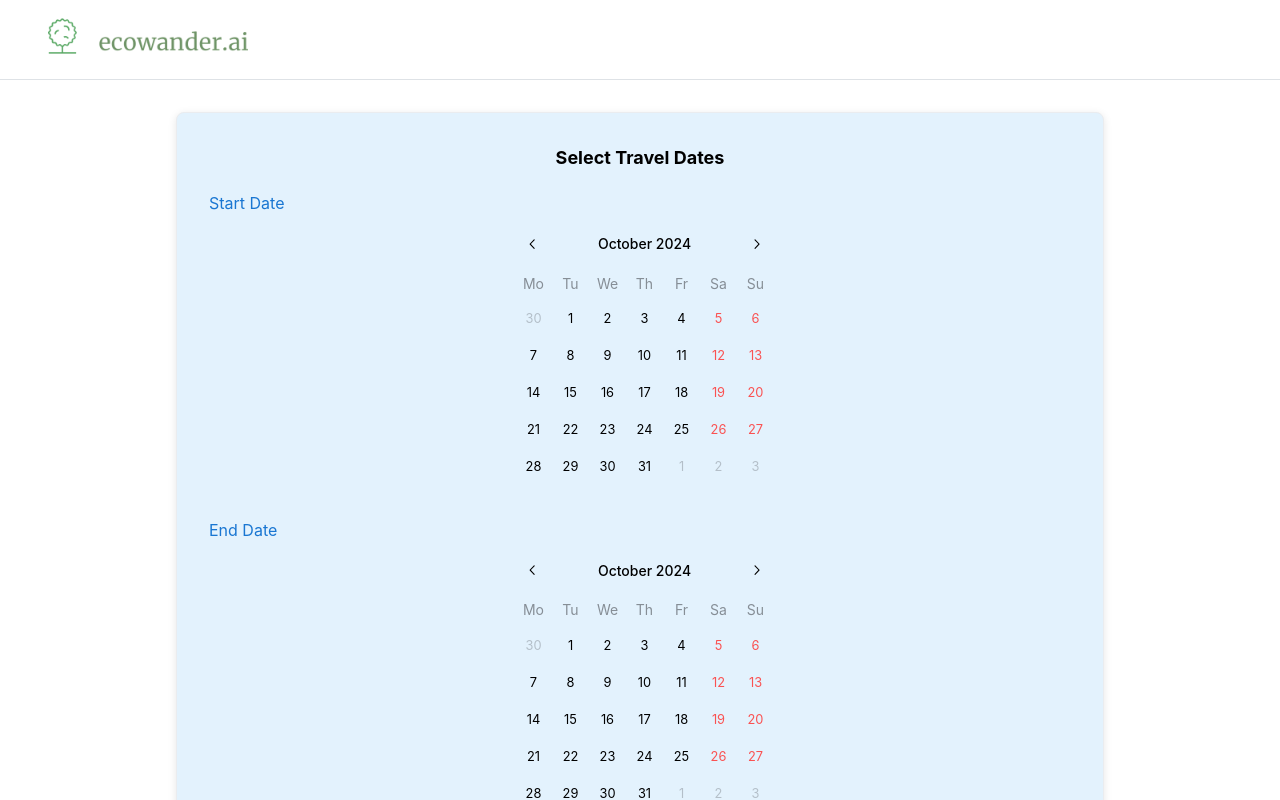
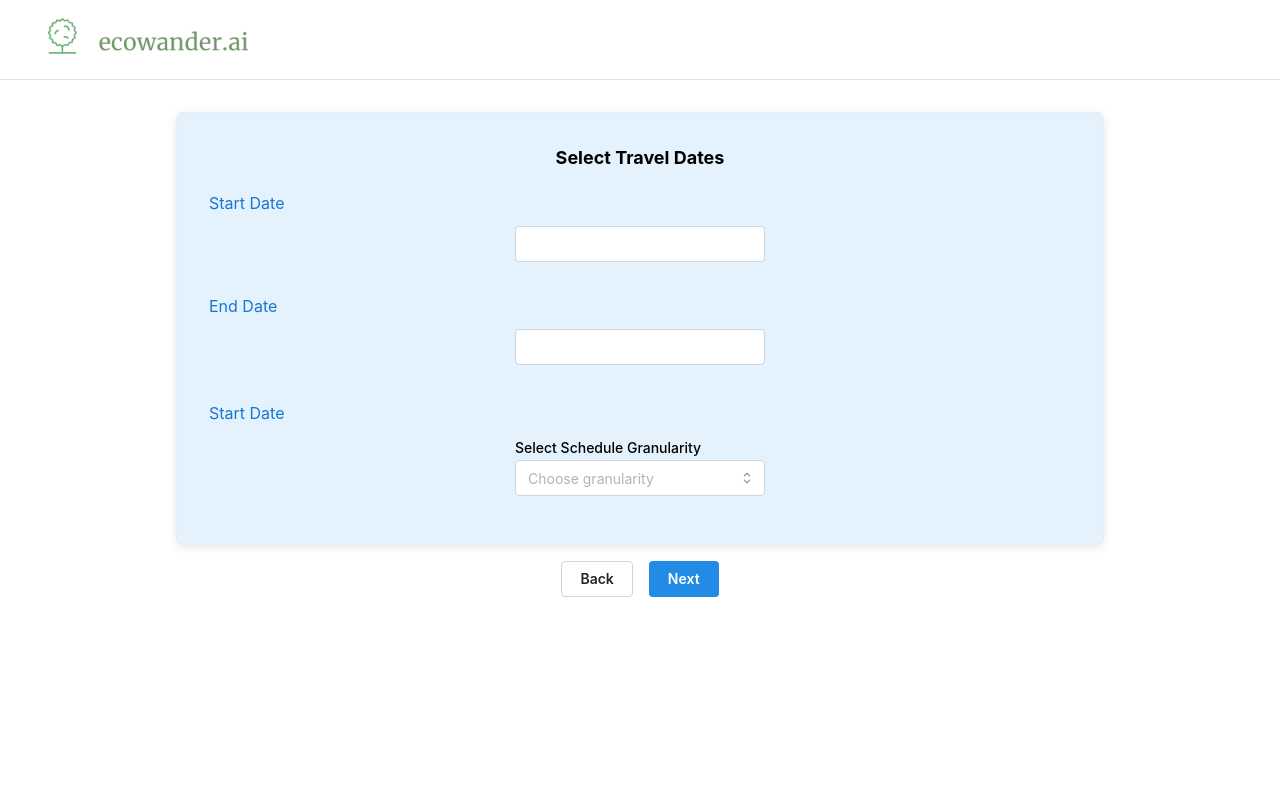
Before and after one commit to apramm/Ecowander.ai, a React (Vite) app in the folder Frontend/: page / in a window 1280 px wide. Both pictures are taken after a click on the button "Next". Shown: the top 800 px of the page. Built offline with nearby package versions, Linux system fonts and the light colour scheme.

Commit message:
Change DatePicker to DateInput

```diff
--- a/Frontend/src/pages/Page1.tsx
+++ b/Frontend/src/pages/Page1.tsx
@@ -1,5 +1,5 @@
 import { Box, Title, Text, Select } from '@mantine/core';
-import { DatePicker } from '@mantine/dates';
+import { DateInput } from '@mantine/dates';
 import { FormData } from '../App';
 
 interface DateSelectorProps {
@@ -58,7 +58,7 @@ const Page1: React.FC<DateSelectorProps> = ({ formData, setFormData }) => {
           <Text mb="xs" c="#1976d2">
             Start Date
           </Text>
-          <DatePicker
+          <DateInput
             value={formData.startDate ? new Date(formData.startDate) : null}
             onChange={handleStartDateChange}
             mb="md"
@@ -70,7 +70,7 @@ const Page1: React.FC<DateSelectorProps> = ({ formData, setFormData }) => {
           <Text mb="xs" c="#1976d2">
             End Date
           </Text>
-          <DatePicker
+          <DateInput
             value={formData.endDate ? new Date(formData.endDate) : null}
             onChange={handleEndDateChange}
             mb="lg"
```
